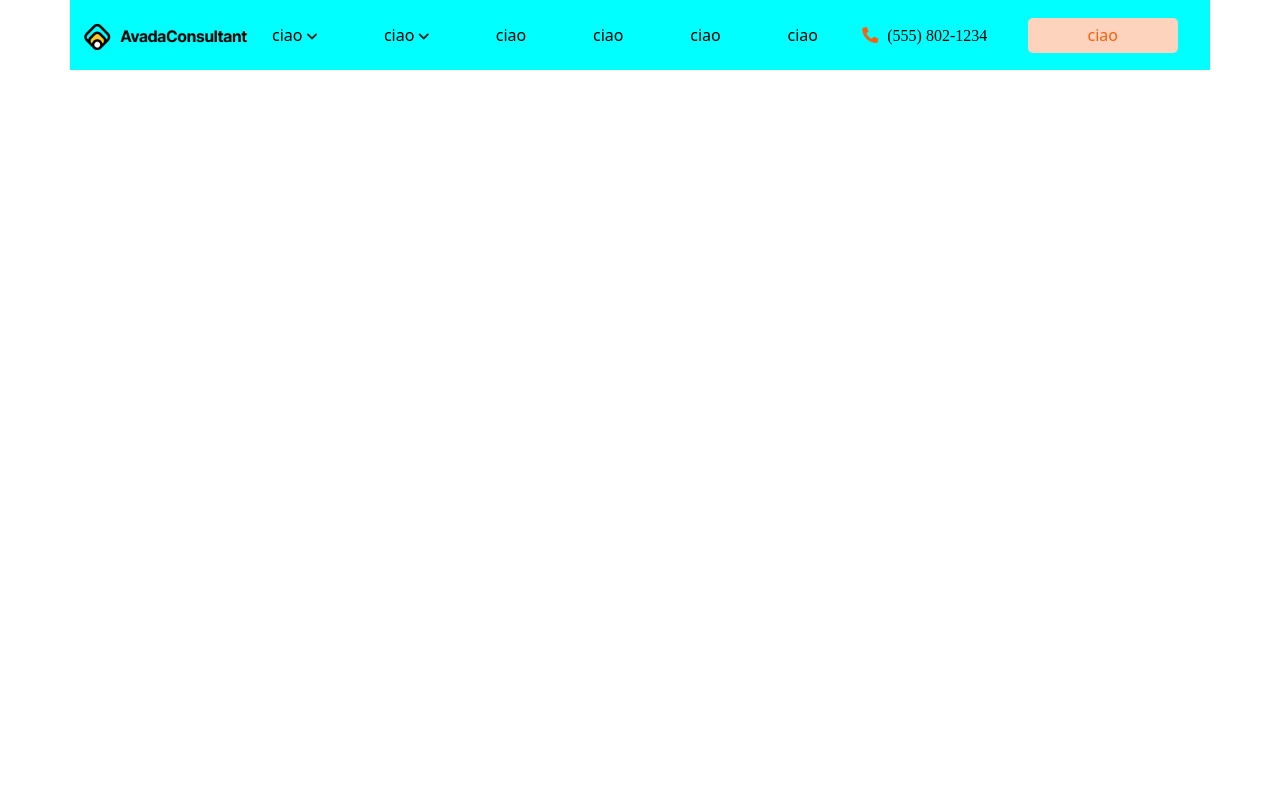
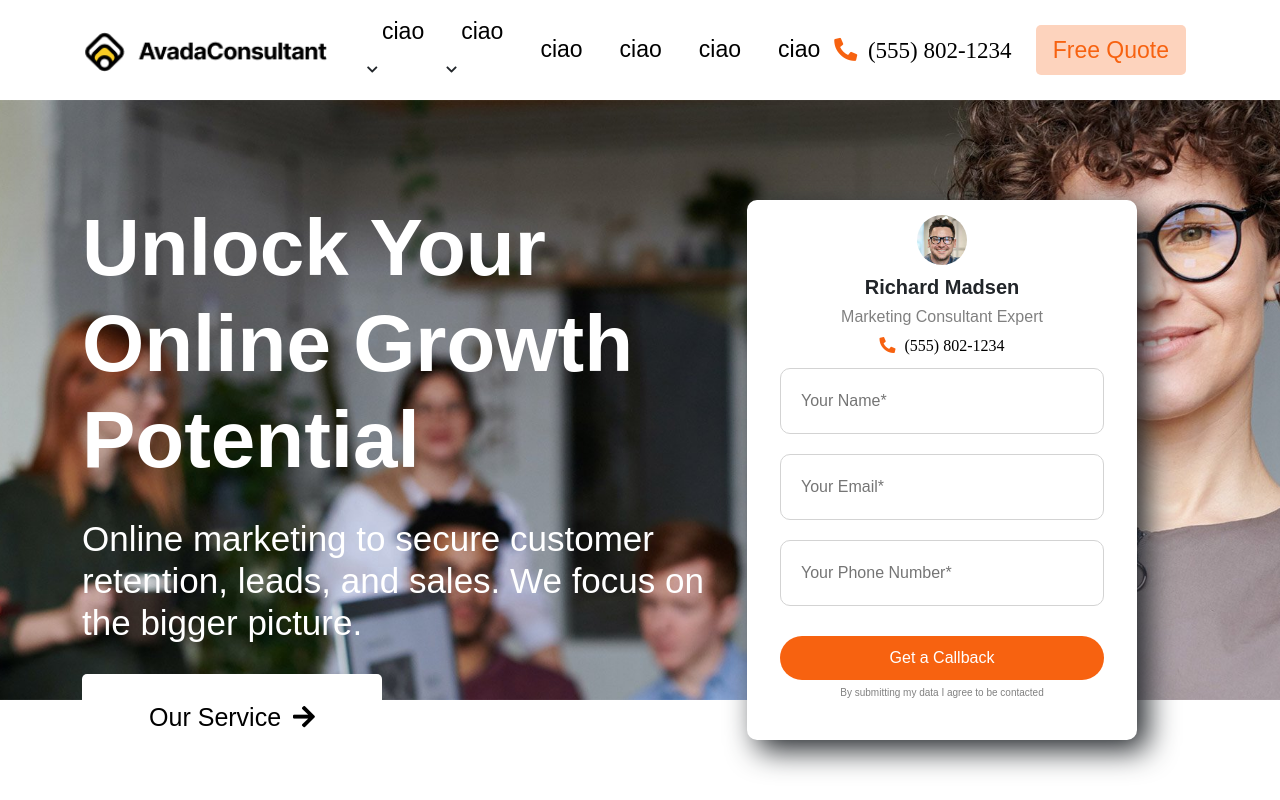
Before and after one commit to FedericoCaf/proj-html-vuejs, a Vue app: page / in a window 1280 px wide. Built offline with nearby package versions, Linux system fonts and the light colour scheme; a small style sheet from the web is missing.

Commit message:
header-jumbo

```diff
--- a/package.json
+++ b/package.json
@@ -8,6 +8,7 @@
     "lint": "vue-cli-service lint"
   },
   "dependencies": {
+    "@fontsource/dm-sans": "^4.5.0",
     "bootstrap": "^5.1.3",
     "core-js": "^3.6.5",
     "vue": "^2.6.11"
--- a/src/App.vue
+++ b/src/App.vue
@@ -1,23 +1,37 @@
 <template>
+ <div class="div">
+
 
   <Header/>
+
+  <Jumbosection/>
+
+
+ </div>
+
+
+
 
 </template>
 
 <script>
 
 import Header from './components/Header.vue';
+import Jumbosection from './components/Jumbosection.vue';
 
 export default {
   name: 'App',
+
   components: {
-    Header
+    Header,
+    Jumbosection
   }
 }
 </script>
 
 <style lang="scss">
 
+@import './assets/style/vars.scss';
 @import './assets/style/generals.scss'
 
 </style>
--- a/src/assets/style/generals.scss
+++ b/src/assets/style/generals.scss
@@ -1,4 +1,10 @@
 @import '~bootstrap/scss/bootstrap.scss';
+@import '~@fontsource/dm-sans/index.css';
+@import '~@fontsource/dm-sans/700.css';
+
+body{
+  font-family: $main-font;
+}
 
 *{
   list-style: none;
--- a/src/assets/style/vars.scss
+++ b/src/assets/style/vars.scss
@@ -1 +1,2 @@
 $primary-color: #f76210;
+$main-font: 'dm-sans', sans-serif;
--- a/src/components/Header.vue
+++ b/src/components/Header.vue
@@ -1,24 +1,23 @@
 <template>
   <header class="container">
-    <div class="row d-flex">
+    <div class="row d-flex justify-content-between">
 
-      <div class="logo-header col-2 d-flex align-items-center">
+      <div class="logo-header d-flex align-items-center">
         <img src="../assets/img/avada-marketing-logo.png" alt="logo">
       </div>
-      <ul class="d-flex align-items-center justify-content-between col-6">
 
+      <ul class="d-flex align-items-center justify-content-between">
         <li> <a href=""> ciao </a> <i class="fas fa-chevron-down"></i> </li>
         <li> <a href=""> ciao </a> <i class="fas fa-chevron-down"></i></li>
         <li> <a href=""> ciao </a> </li>
         <li> <a href=""> ciao </a> </li>
         <li> <a href=""> ciao </a> </li>
         <li> <a href=""> ciao </a> </li>
+      </ul>
 
-
-      </ul>
-      <div class="phone-contact col-4 d-flex justify-content-around align-items-center">
+      <div class="phone-contact d-flex justify-content-around align-items-center">
          <a href="#"> <i class="fas fa-phone-alt"> <span> (555) 802-1234 </span> </i></a>
-         <button>ciao</button>
+         <button>Free Quote</button>
       </div>
 
     </div>
@@ -41,10 +40,11 @@ export default {
 @import '../assets/style/vars.scss';
 
  header{
-   height: 70px;
-   background-color: aqua;
+   height: 100px;
+   font-size: 23px;
      .logo-header{
-       height: 70px;
+       height: 100px;
+       width: 270px;
         img{
           width: 100%;
           padding-top: 4px;
@@ -52,7 +52,8 @@ export default {
         }
      }
      .phone-contact{
-       height: 70px;
+       height: 100px;
+       width: 400px;
         button{
           height: 50%;
           width: 150px;
@@ -73,14 +74,17 @@ export default {
 
      ul{
       //  background-color: crimson;
-       height: 70px;
+       height: 100px;
+       width: calc(100% - 700px);
          li{
-           height: 35px;
+          font-size: 23px;
+          padding-right: 7px;
            line-height: 35px;
            border-bottom: 2px solid transparent;
              a{
                text-decoration: none;
                color: black;
+               padding: 15px;
              }
 
              .fa-chevron-down{
--- /dev/null
+++ b/src/components/Jumbosection.vue
@@ -0,0 +1,139 @@
+<template>
+  <div class="container-jumbo">
+      <div class="container">
+        <div class="row inner-container d-flex align-items-center">
+            <div class="jumbo-left col-7">
+              <h1>Unlock Your Online Growth Potential</h1>
+              <h4>Online marketing to secure customer retention, leads, and sales. We focus on the bigger picture.</h4>
+              <button>Our Service <i class="fas fa-arrow-right"></i> </button>
+            </div>
+            <div class="jumbo-right col-5">
+               <div class="contact-card">
+                 <div class="img-card-top">
+                    <img src="../assets/img/marketing-consultant-expert.jpg" alt="consultant">
+                 </div>
+                    <h5> <strong>Richard Madsen</strong> </h5>
+                    <h6>Marketing Consultant Expert</h6>
+                    <a href="#"> <i class="fas fa-phone-alt"> <span> (555) 802-1234 </span> </i></a>
+
+                    <input type="text" placeholder="Your Name*">
+                    <input type="text" placeholder="Your Email*">
+                    <input type="text" placeholder="Your Phone Number*">
+                    <button> Get a Callback </button>
+                    <p>By submitting my data I agree to be contacted</p>
+
+               </div>
+            </div>
+        </div>
+      </div>
+  </div>
+</template>
+
+<script>
+
+export default {
+ name: 'Jumbosection'
+}
+
+</script>
+
+<style lang="scss" scoped>
+
+@import '../assets/style/vars.scss';
+
+.container-jumbo{
+  height: 600px;
+  background-image: url('../assets/img/marketing-intro.jpg');
+  background-size:cover;
+  background-position: center;
+  background-color:green;
+   .inner-container{
+     height: 500px;
+   }
+}
+
+.jumbo-left{
+  height: 300px;
+  // background-color: lightpink;
+  color: white;
+   button{
+     border: none;
+     border-radius: 5px;
+     background-color: white;
+     color: black;
+     padding: 25px;
+     width: 300px;
+     font-size: 25px;
+      i{
+        margin-left: 5px;
+      }
+   }
+   h1{
+     font-size: 80px;
+     font-weight: 700;
+     color: white;
+   }
+   h4{
+     font-size: 35px;
+     margin: 30px 0;
+   }
+}
+
+.jumbo-right{
+  height: 300px;
+  // background-color:lightslategrey;
+}
+
+.contact-card{
+  height: 540px;
+  width: 390px;
+  border-radius: 10px;
+  text-align: center;
+  padding: 15px;
+  background-color:white;
+  box-shadow: 10px 10px 30px;
+   .fa-phone-alt{
+          color: $primary-color;
+           span{
+             padding-left: 5px;
+             color: black;
+             font-weight: 400;
+           }
+        }
+   p:last-child{
+    font-size: 10px;
+    margin-top: 5px;
+    color: gray;
+    }
+    h6{
+      color: gray;
+    }
+   input{
+     width: 90%;
+     padding: 20px;
+     border: 1px solid lightgrey;
+     border-radius: 10px;
+     margin: 10px;
+     outline: none;
+   }
+   button{
+     width: 90%;
+     margin-top: 20px;
+     padding: 10px;
+     border: none;
+     border-radius: 25px;
+     background-color: $primary-color;
+     color: white;
+   }
+   .img-card-top{
+     height: 50px;
+     width: 100%;
+     margin-bottom: 10px;
+      img{
+        height: 100%;
+        border-radius: 50%;
+      }
+   }
+}
+
+</style>
```
Also changed, not shown: src/components/Jumbo.vue (deleted, +0 -13 lines), 1 other file (tests, documents, lock files or other folders). Lines whose indentation alone changed are shown as unchanged.
